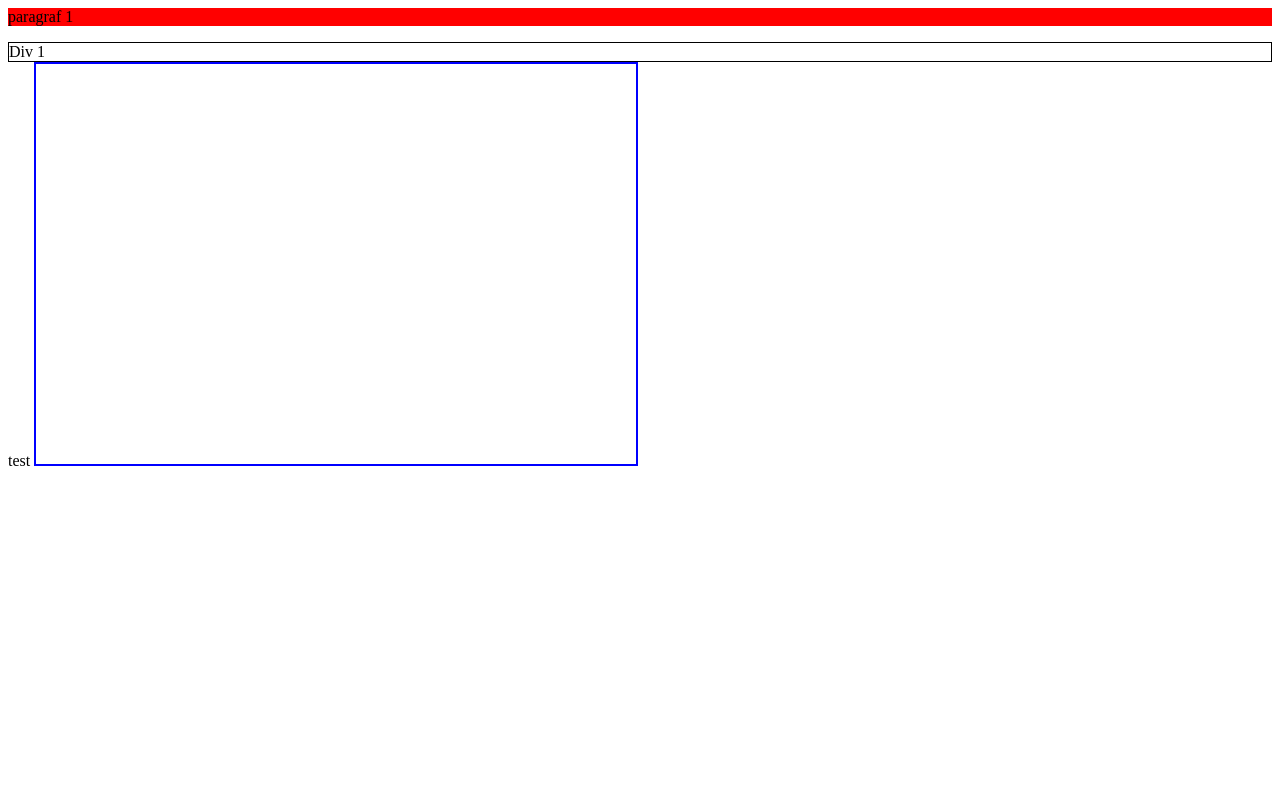
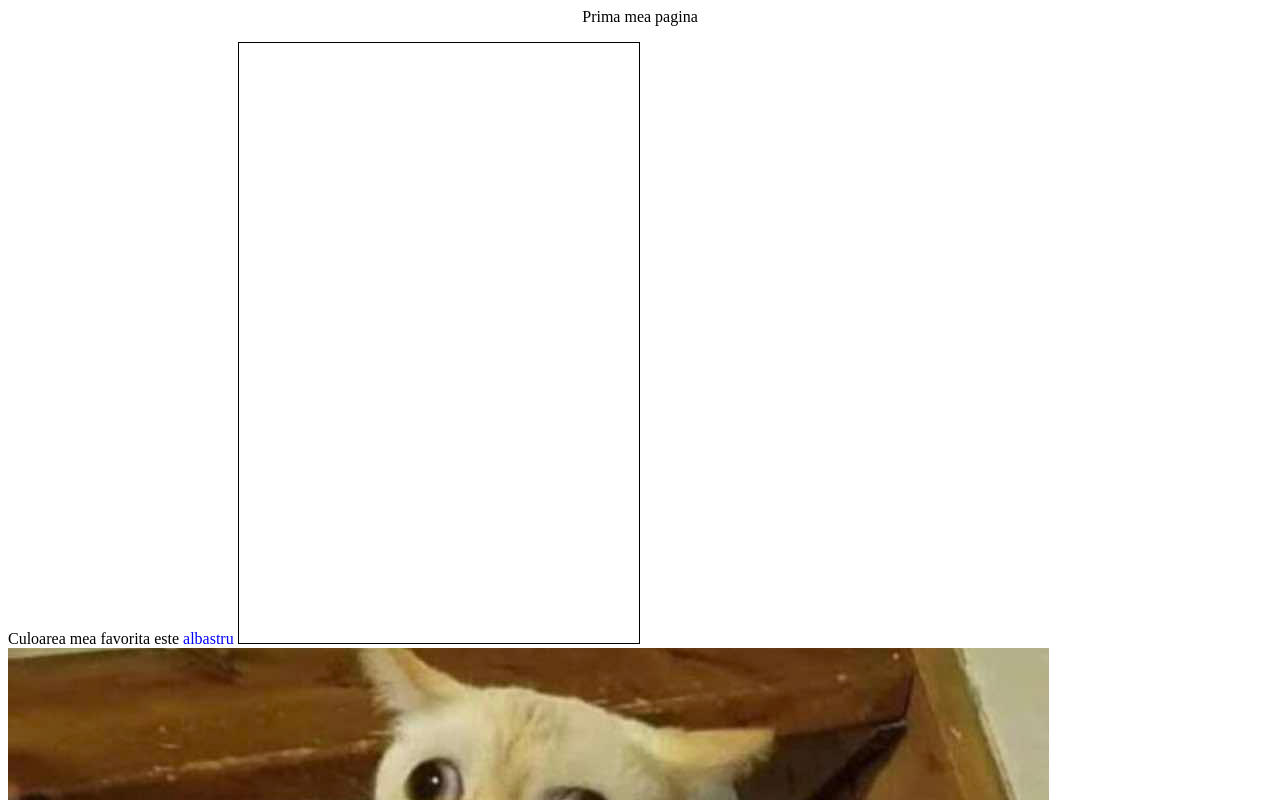
Before and after one commit to GabrielTVG/Diamond-Gatherer, a plain HTML site: page index.html in a window 1280 px wide. Shown: the top 800 px of the page. Drawn offline with Linux system fonts and the light colour scheme.

Commit message:
Tema curs 1

```diff
--- a/index.html
+++ b/index.html
@@ -4,10 +4,10 @@
     </head>
 
     <body>
-        <p>paragraf 1</p>
-        <div>Div 1</div>
-        <spam>test</spam>
-        <canvas id="gameArea" width="600px" height="400px"></canvas>
+        <p>Prima mea pagina</p>
+        Culoarea mea favorita este <culoare>albastru</culoare>
+        <canvas id="gameArea" width="400px" height="600px"></canvas>
         <script src="main.js"></script>
+        <img src="coughing-cat-meme-lede.jpg" alt="It's meme time!">
     </body>
 </html>
--- a/main.js
+++ b/main.js
@@ -1,16 +1,12 @@
-var name = "Paul";
-var ammount = 23;
-var knowJavascript = true;
-var fruits = ["apple","lemon","orange"];
-
-function add(){
-    return 2 + 3;
+function nume(name) {
+    return "Buna, numele meu este " + name;
 }
 
-var person = {
-    height: 2,
-    canWalk : function(){
-        console.log("Yes, I can walk");
-    },
-    name: "Julia"
+var masina = {
+    marca: "Dacia",
+    model: "1310",
+    canStart: function () {
+        console.log("The car goes vroom vroom");
+    }
 }
+console.log(masina)
--- a/style.css
+++ b/style.css
@@ -1,11 +1,11 @@
 p{
-    background-color:red ;
+    text-align: center ;
 }
 
-div{
-    border: 1px solid black;
+culoare{
+    color: blue;
 }
 
 canvas{
-    border:2px solid blue;
+    border:1px solid black;
 }
```
Also changed, not shown: coughing-cat-meme-lede.jpg (added).
